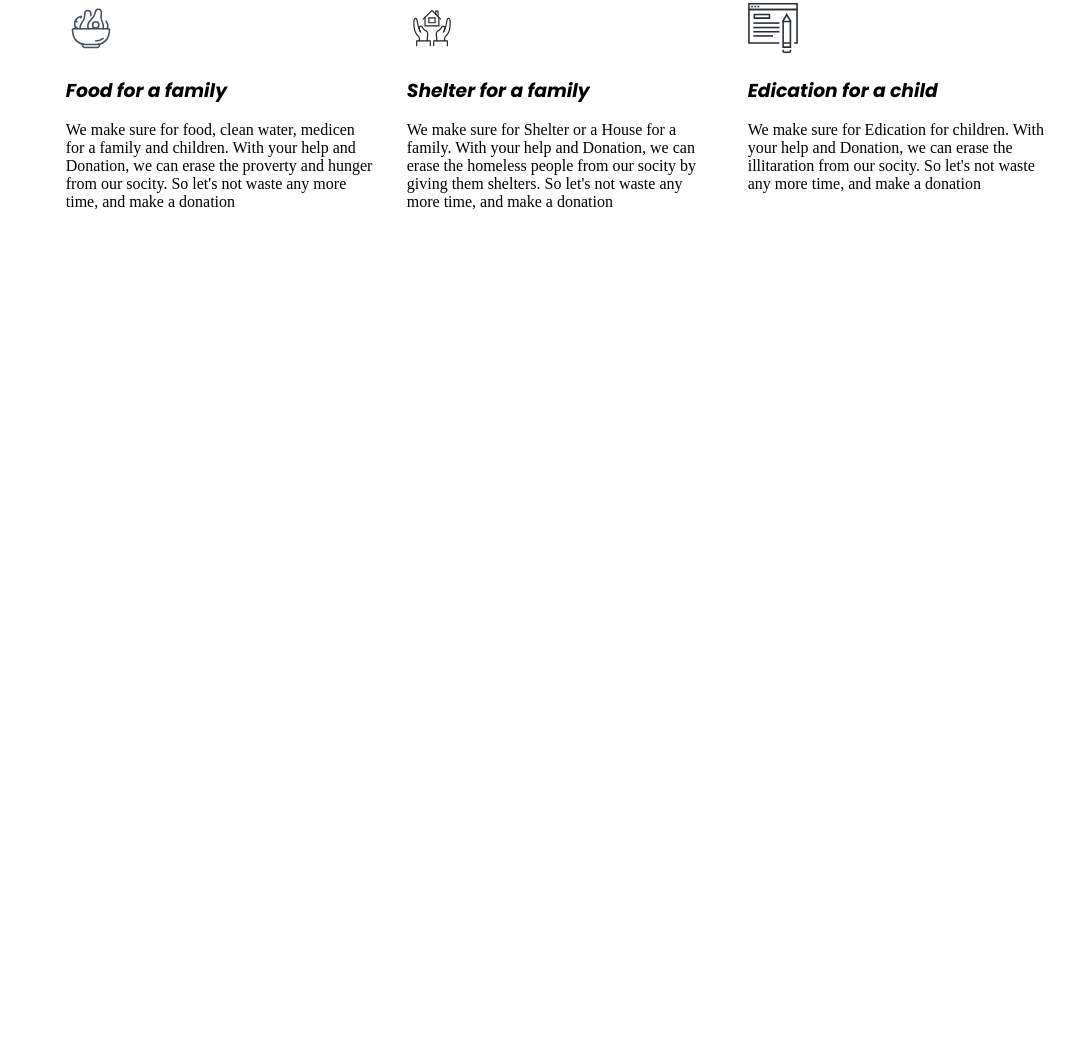
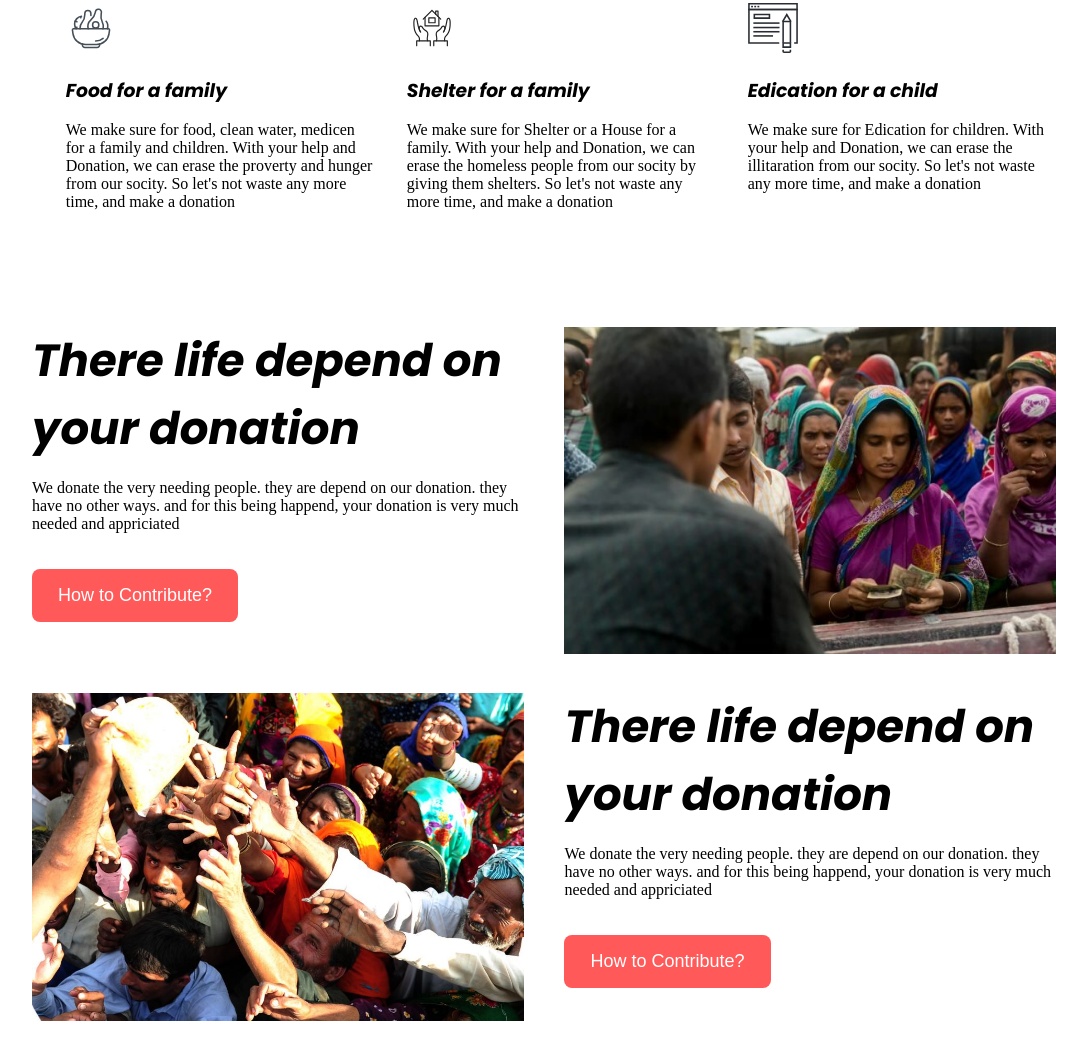
Before and after one commit to anon-habib/donation-projects, a plain HTML site: page index.html in a window 1280 px wide. Shown: the part 1453-2512 px from the top of the page, without its empty margins (96-1183 px from the left). Before the commit the page ends 1780 px from the top, so only its background shows below. Drawn offline with Linux system fonts and the light colour scheme; a web font is replaced by a local one.

Commit message:
gallery added

```diff
--- a/css/style.css
+++ b/css/style.css
@@ -12,7 +12,7 @@ section {
 }
             /* banner start*/
 .banner {
-    background-image: url(../images/donation.jpg);
+    background-image: url(../images/donation-banner.jpg);
     height: 700px;
     background-size: cover;
     background-position: center;
@@ -91,7 +91,7 @@ section {
             /* donate today section end */
 
             /* our donation plan section start */
-.activities {
+.activities, .container {
     width: 80%;
     margin: 50px auto;
     overflow: hidden;
@@ -108,6 +108,33 @@ section {
     height: 50px;
     width: 50px;
 }
+            /* our donation plan section end */
+
+            /* gallery section start */
+.gallery-items {
+    overflow: hidden;
+    margin-bottom: 35px;
+}
+.gallery-items h3 {
+    font-size: 45px;
+}
+.gallery-items div:nth-child(even) {
+    margin-left: 4%;
+}
+.content {
+    width: 48%;
+    float: left;
+}
+.content button {
+    margin-top: 20px;
+}
+.gallery-image {
+    width: 48%;
+    float: left;
+}
+.gallery-image img {
+    width: 100%;
+}
 
 
 
@@ -115,11 +142,4 @@ section {
 
 
 
-
-
-
-
-
-
-
-            /* our donation plan section end */
+            /* gallery section end */
--- a/index.html
+++ b/index.html
@@ -83,6 +83,36 @@
     </section>
     <!-- our donation plan section end -->
 
+    <!-- gallery section start -->
+    <section>
+        <div class="container">
+            <div class="gallery-items">
+                <div class="content">
+                    <h3>There life depend on your donation</h3>
+                    <p>We donate the very needing people. they are depend on our donation. they have no other ways. and for this being happend, your donation is very much needed and appriciated</p>
+                    <button type="button" class="common-button">How to Contribute?</button>
+                </div>
+                <div class="gallery-image">
+                    <img src="images/donation1.jpg" alt="donation">
+                </div>
+
+            </div>
+
+            <div class="gallery-items">
+                <div class="gallery-image">
+                    <img src="images/donation2.jpg" alt="donation">
+                </div>
+                <div class="content">
+                    <h3>There life depend on your donation</h3>
+                    <p>We donate the very needing people. they are depend on our donation. they have no other ways. and for this being happend, your donation is very much needed and appriciated</p>
+                    <button type="button" class="common-button">How to Contribute?</button>
+                </div>
+
+            </div>
+        </div>
+    </section>
+    <!-- gallery section end -->
+
 
 
 
```
Also changed, not shown: images/donation-banner.jpg (renamed from images/donation.jpg), images/donation1.jpg (added), images/donation2.jpg (added).
